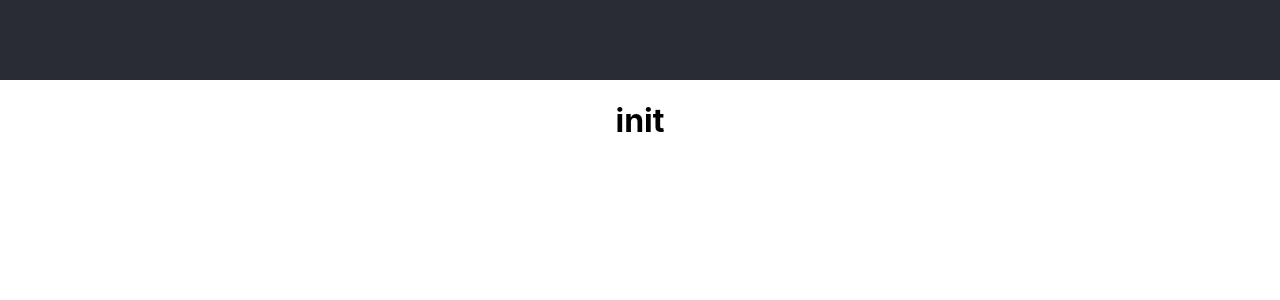
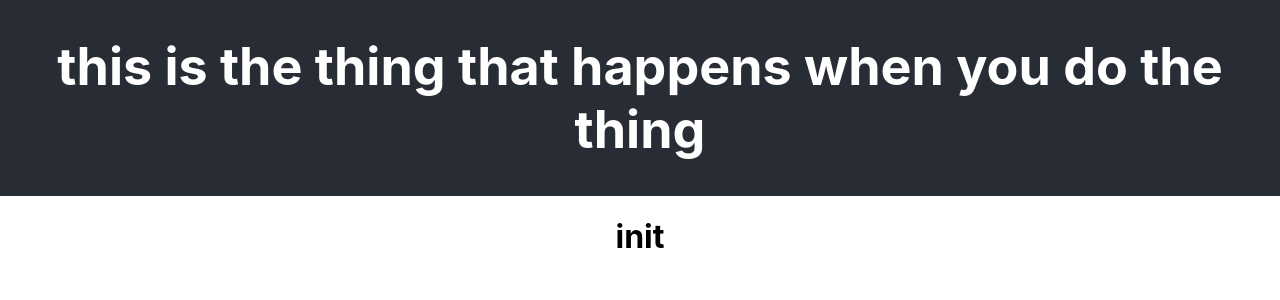
Before and after one commit to iamJakeRobbins/rblog, a React (Create React App) app: page / in a window 1280 px wide. Shown: the top 300 px of the page. Built offline with nearby package versions, Linux system fonts and the light colour scheme.

Commit message:
header for wireframes

```diff
--- a/src/App.js
+++ b/src/App.js
@@ -1,11 +1,13 @@
 import React from 'react';
 import './App.css';
 import Carousel from "./MainComponents/Carousel";
+import HeaderComponent from "./MainComponents/HeaderComponent";
 
 function App() {
   return (
     <div className="App">
       <header className="App-header">
+        <HeaderComponent />
       </header>
       <body>
       <Carousel />
```
